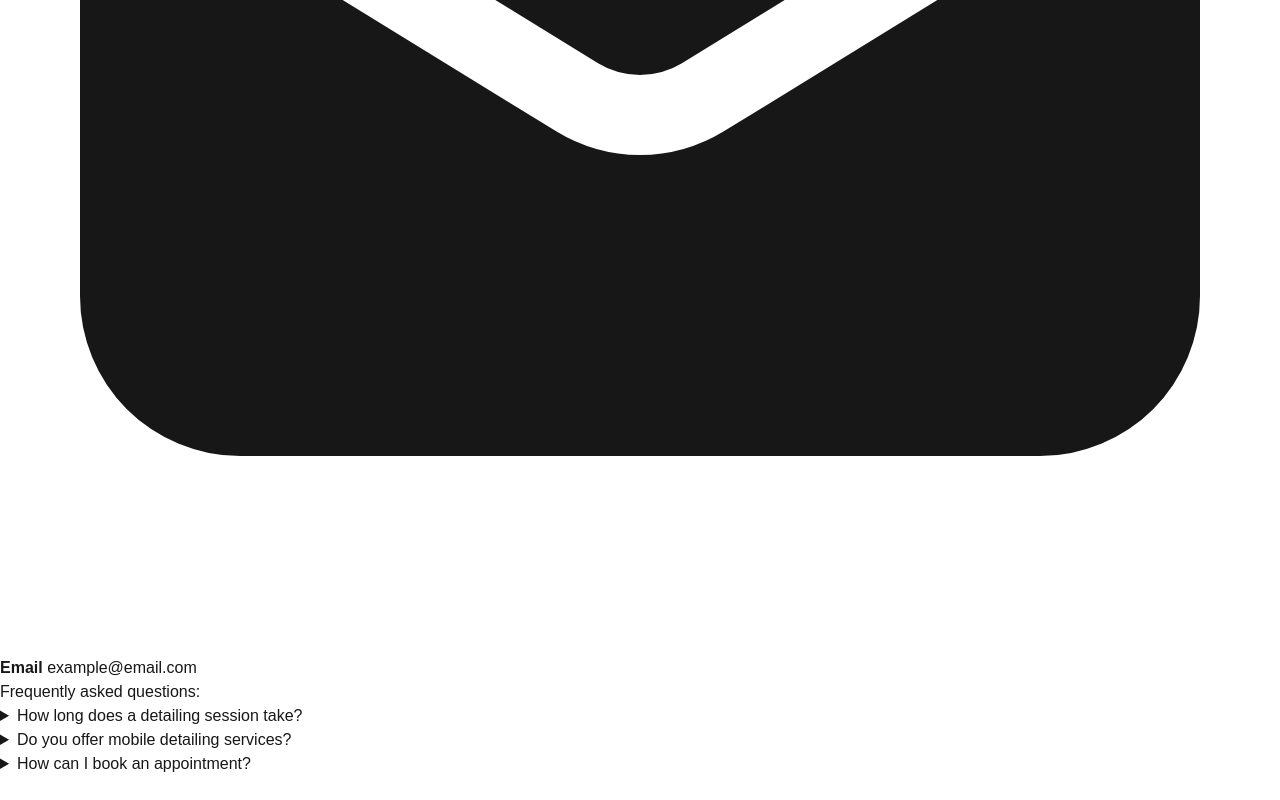
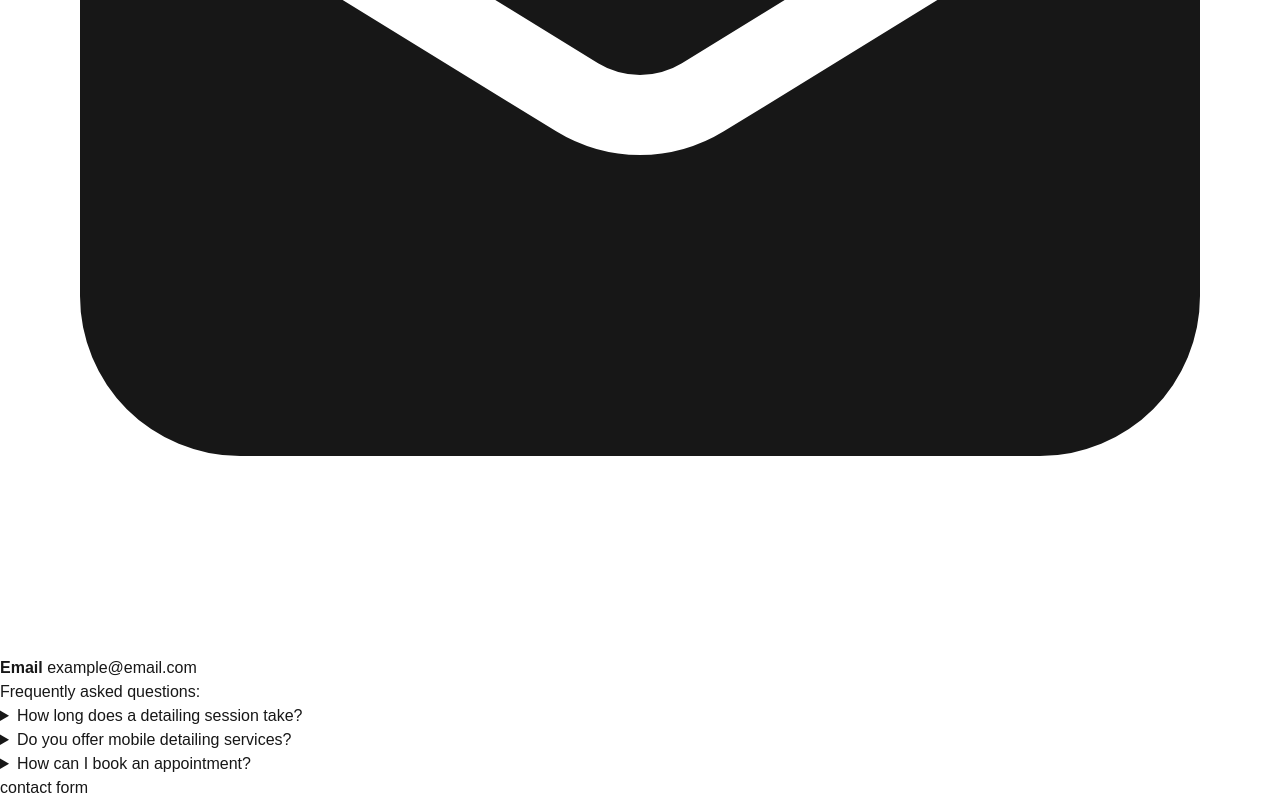
Before and after one commit to Mo2207/practise-next-project, a Next.js app: page /contact in a window 1280 px wide. Shown: the part 3304-4104 px from the top of the page. Before the commit the page ends 4080 px from the top, so only its background shows below. Built offline with nearby package versions, Linux system fonts and the light colour scheme.

Commit message:
adding contact form

```diff
--- a/src/app/contact/components/contactForm.tsx
+++ b/src/app/contact/components/contactForm.tsx
@@ -0,0 +1,12 @@
+
+'use client'
+
+const ContactForm = () => {
+  return (
+    <section className="py-10">
+      contact form
+    </section>
+  )
+}
+
+export default ContactForm;
--- a/src/app/contact/page.tsx
+++ b/src/app/contact/page.tsx
@@ -2,6 +2,7 @@
 import HeroSection from '@/app/contact/components/heroSection';
 import ContactInfo from '@/app/contact/components/contactInfo';
 import FaqsSection from '@/app/contact/components/faqs';
+import ContactForm from '@/app/contact/components/contactForm';
 
 export default function Contact() {
   return (
@@ -9,6 +10,7 @@ export default function Contact() {
         <HeroSection/>
         <ContactInfo/>
         <FaqsSection/>
+        <ContactForm/>
     </main>
   )
 }
```
